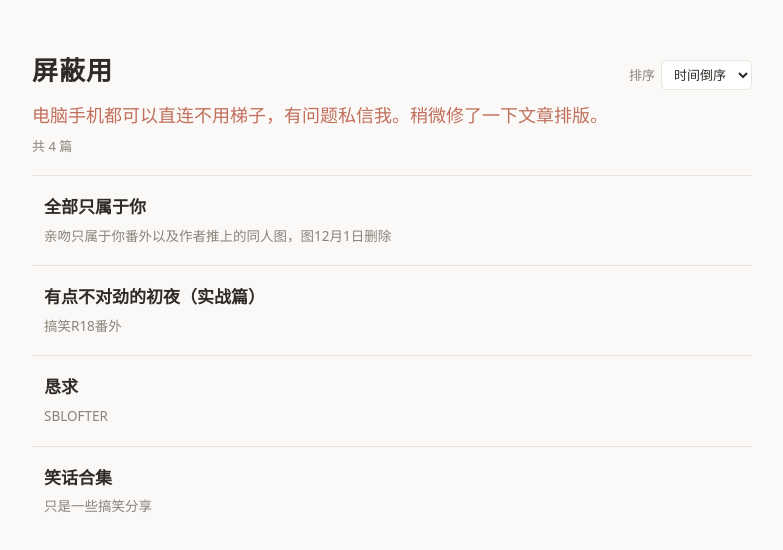
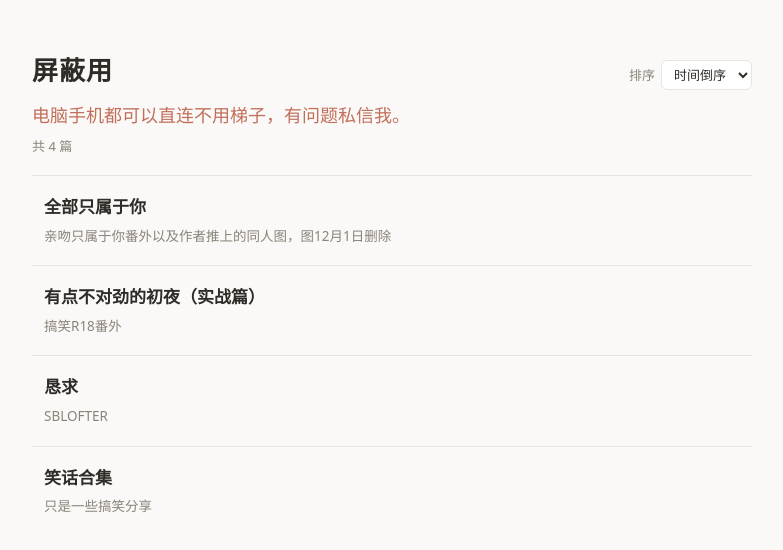
Before and after one commit to nocanchui/sblof, a plain HTML site: page src/index.html in a window 1280 px wide. Shown: the whole page, without its empty margins (248-1031 px from the left). Drawn offline with Linux system fonts and the light colour scheme.

Commit message:
Update index.html

```diff
--- a/src/index.html
+++ b/src/index.html
@@ -22,7 +22,7 @@
     </div>
 
     <!-- 新增：标题下方一行字 -->
-    <p class="header-note">电脑手机都可以直连不用梯子，有问题私信我。稍微修了一下文章排版。</p>
+    <p class="header-note">电脑手机都可以直连不用梯子，有问题私信我。</p>
 
     <p id="meta">共 0 篇</p>
   </header>
```
